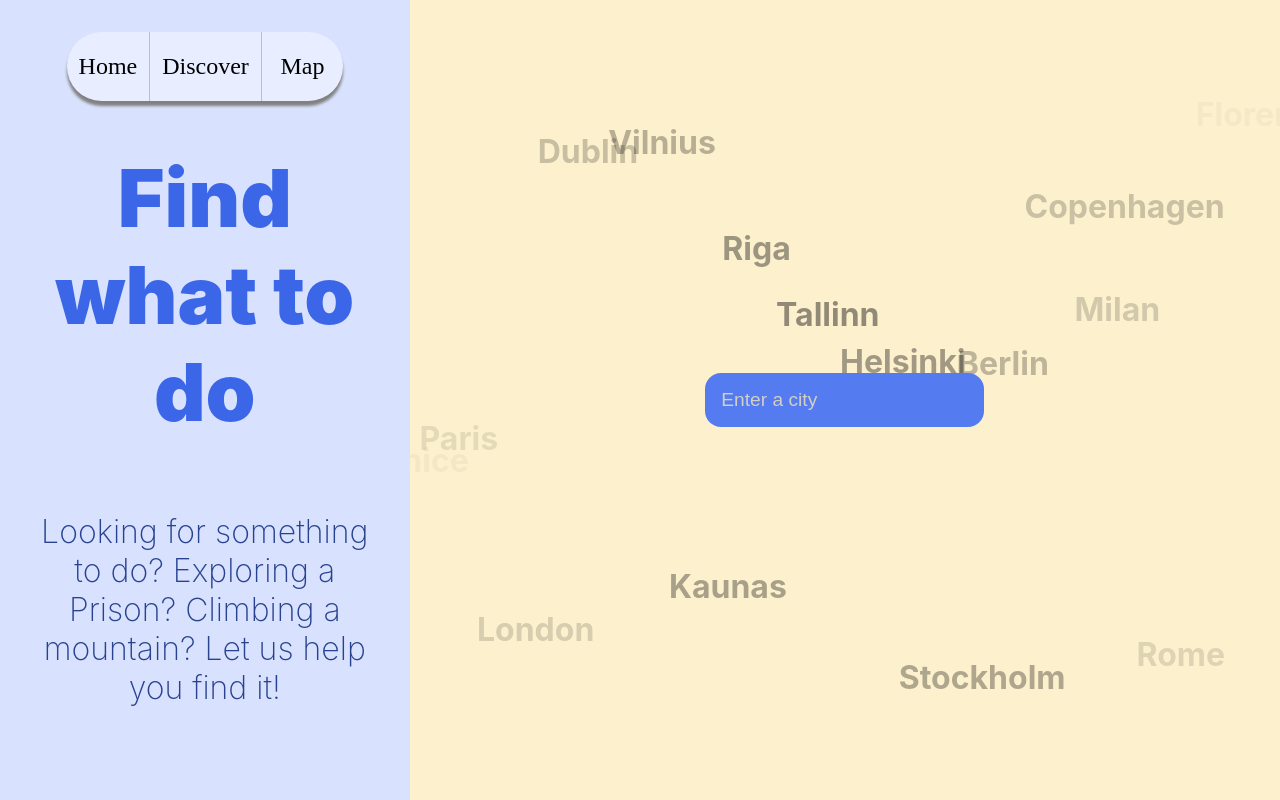
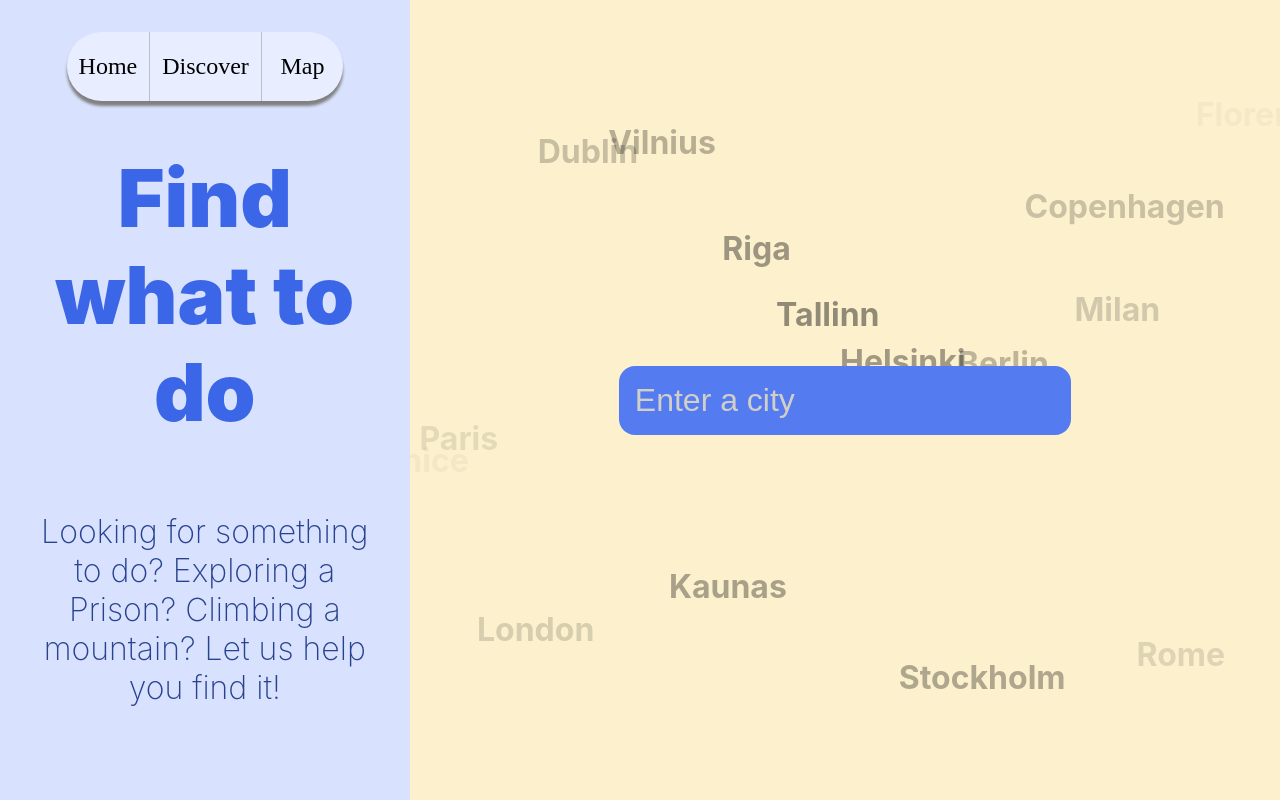
Before and after one commit to NedasU/city-discover, a React app in the folder frontend/: page / in a window 1280 px wide. Built offline with nearby package versions, Linux system fonts and the light colour scheme; the HTML template or start-up script is replaced by a standard one.

Commit message:
memoized fallingCities feature to prevent rerendering after every keydown on InputBar

```diff
--- a/frontend/src/components/FallingCities.jsx
+++ b/frontend/src/components/FallingCities.jsx
@@ -1,11 +1,12 @@
 import { cityNames } from "../data/fallingCitiesData";
 import "../styles/fallingCities.css";
+import { memo } from "react";
 
 const random = (min, max) => Math.random() * (max - min) + min;
 
-export default function FallingCities() {
+const FallingCities =  memo(function FallingCities() {
   const isDesktop = window.matchMedia("(min-width: 768px)").matches;
-  const duration = isDesktop ? 18 : 24;
+  const duration = isDesktop ? 18 : 12;
 
   // Spread cities evenly across time to avoid clustering
   const totalCities = cityNames.length;
@@ -37,4 +38,6 @@ export default function FallingCities() {
       })}
     </div>
   );
-}
+});
+
+export default FallingCities;
--- a/frontend/src/styles/global.css
+++ b/frontend/src/styles/global.css
@@ -148,4 +148,12 @@ body {
     padding-top: 1.5rem;
     border-bottom: 0;
   }
+  .input-div input {
+  outline: none;
+  border: none;
+  background: transparent;
+  color: white;
+  font-size: 2rem;
+  padding: 0.5rem 0.5rem;
 }
+}
```
